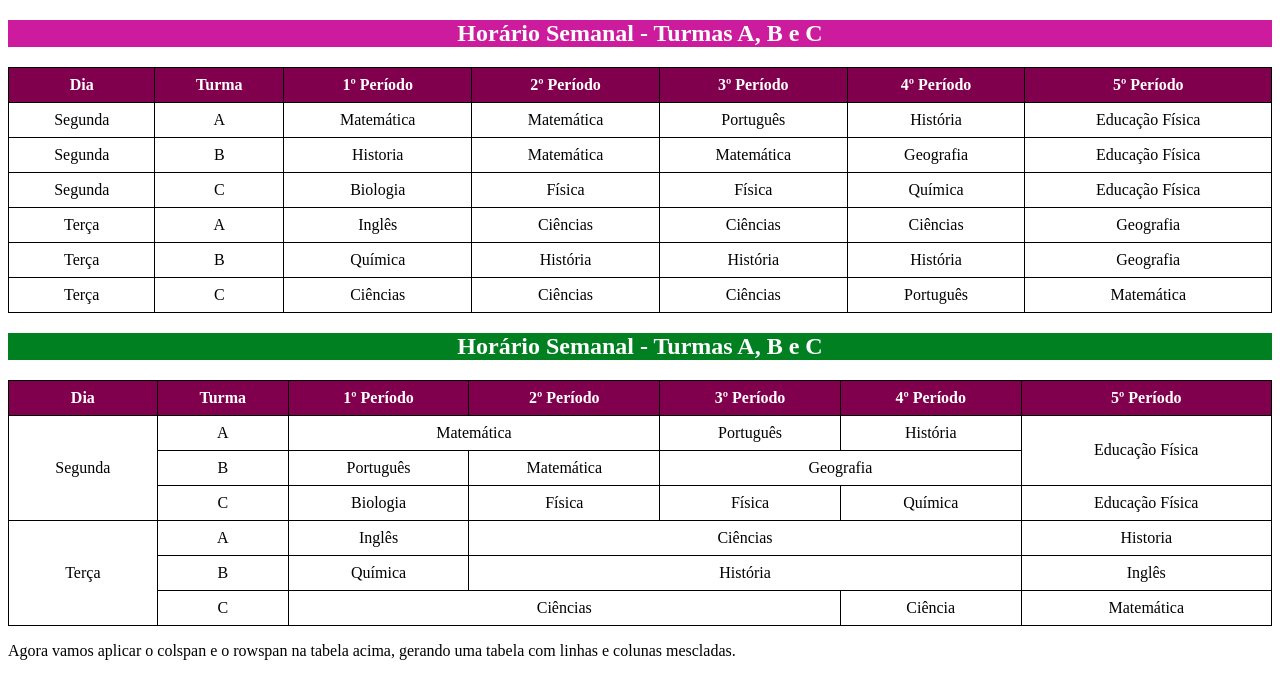
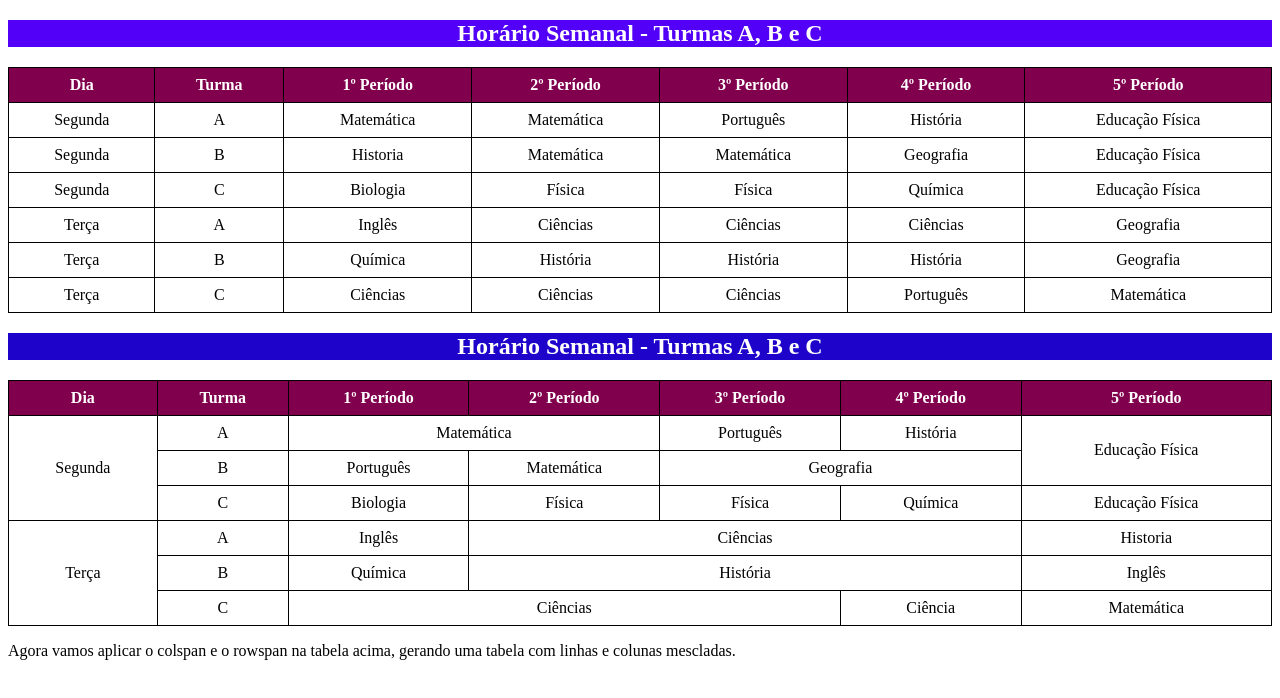
Before and after one commit to caveiragamesssj/Aula-HTML-B, a plain HTML site: page Aula 06/exerciciorevisao.html in a window 1280 px wide. Drawn offline with Linux system fonts and the light colour scheme.

Commit message:
Correção Individual minha

```diff
--- a/Aula-06/exerciciorevisao.html
+++ b/Aula 06/exerciciorevisao.html
@@ -22,7 +22,7 @@
 
 <body>
 
-  <h2 style="background-color: rgb(204, 28, 157); color: white; text-align: center;">Horário Semanal - Turmas A, B e C</h2>
+  <h2 style="background-color: rgb(83, 0, 248); color: white; text-align: center;">Horário Semanal - Turmas A, B e C</h2>
 
   <table>
     <tr>
@@ -90,7 +90,7 @@
     </tr>
   </table>
 
-  <h2 style="background-color: rgb(0, 128, 32); color: white; text-align: center;">Horário Semanal - Turmas A, B e C</h2>
+  <h2 style="background-color: rgb(30, 4, 203); color: white; text-align: center;">Horário Semanal - Turmas A, B e C</h2>
 
   <table>
     <tr>
```
Also changed, not shown: Aula 06/exemplo2.html (renamed from Aula-06/exemplo2.html), Aula 06/exercicio1.html (renamed from Aula-06/exercicio1.html), Aula 06/exercicio2.html (renamed from Aula-06/exercicio2.html), Aula 06/exercicio3.html (renamed from Aula-06/exercicio3.html).
